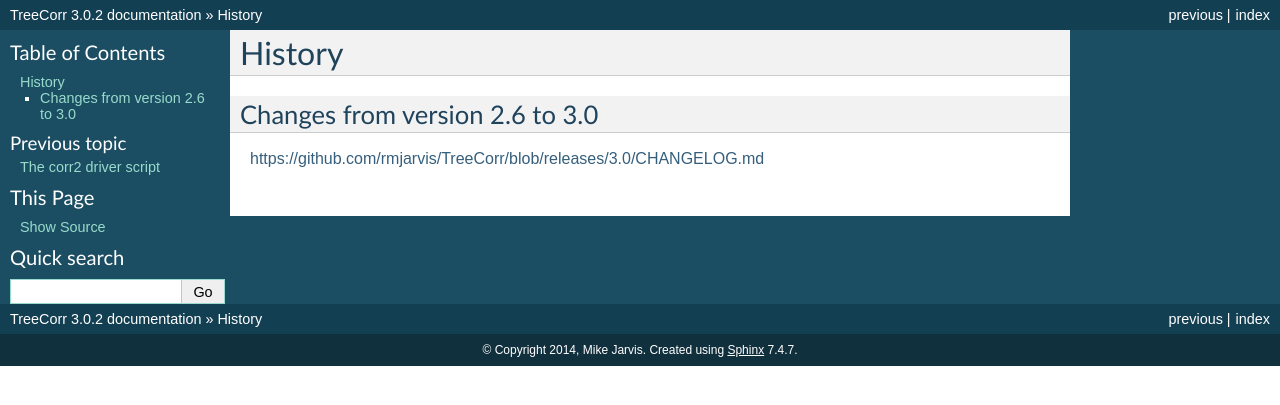
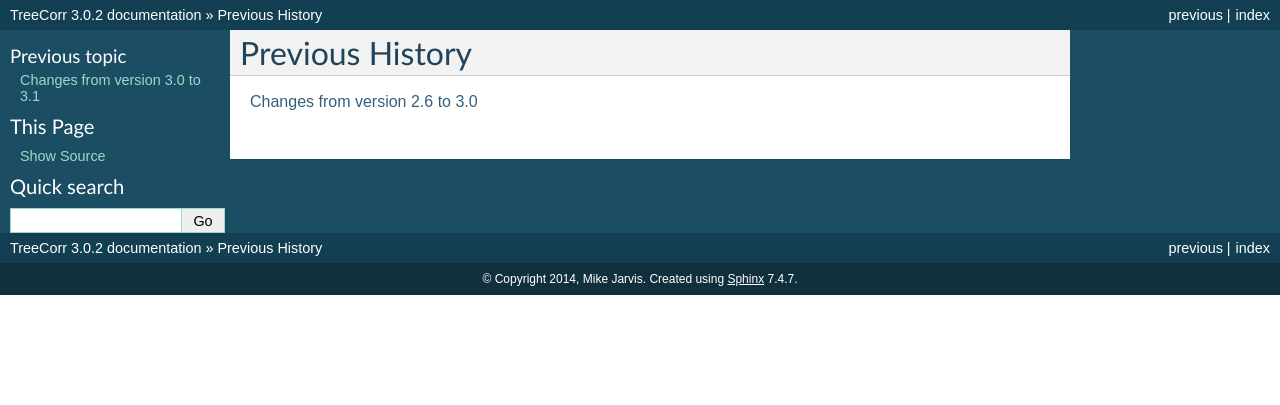
Before and after one commit to rmjarvis/TreeCorr, a Sphinx documentation site: the page built from docs/history.rst, in a window 1280 px wide. Shown: the top 405 px of the page. Built offline with Sphinx 7.4.7, drawn with Linux system fonts in a browser that asks for light colours; the version number is read from the project's files by our own code.

Commit message:
Add CHANGELOG to docs (#9)

```diff
--- a/CHANGELOG.rst
+++ b/CHANGELOG.rst
@@ -1,5 +1,5 @@
-Changes from 3.0 to 3.1
-=======================
+Changes from version 3.0 to 3.1
+===============================
 
 
 API changes:
--- /dev/null
+++ b/docs/changes.rst
@@ -0,0 +1,2 @@
+
+.. include:: ../CHANGELOG.rst
--- a/docs/history.rst
+++ b/docs/history.rst
@@ -1,9 +1,6 @@
 
-History
-=======
+Previous History
+================
 
-
-Changes from version 2.6 to 3.0
--------------------------------
-
-https://github.com/rmjarvis/TreeCorr/blob/releases/3.0/CHANGELOG.md
+`Changes from version 2.6 to 3.0
+<https://github.com/rmjarvis/TreeCorr/blob/releases/3.0/CHANGELOG.md>`_
--- a/docs/index.rst
+++ b/docs/index.rst
@@ -16,6 +16,7 @@
    correlation
    celestial
    corr2
+   changes
    history
 
 * :ref:`genindex`
```
